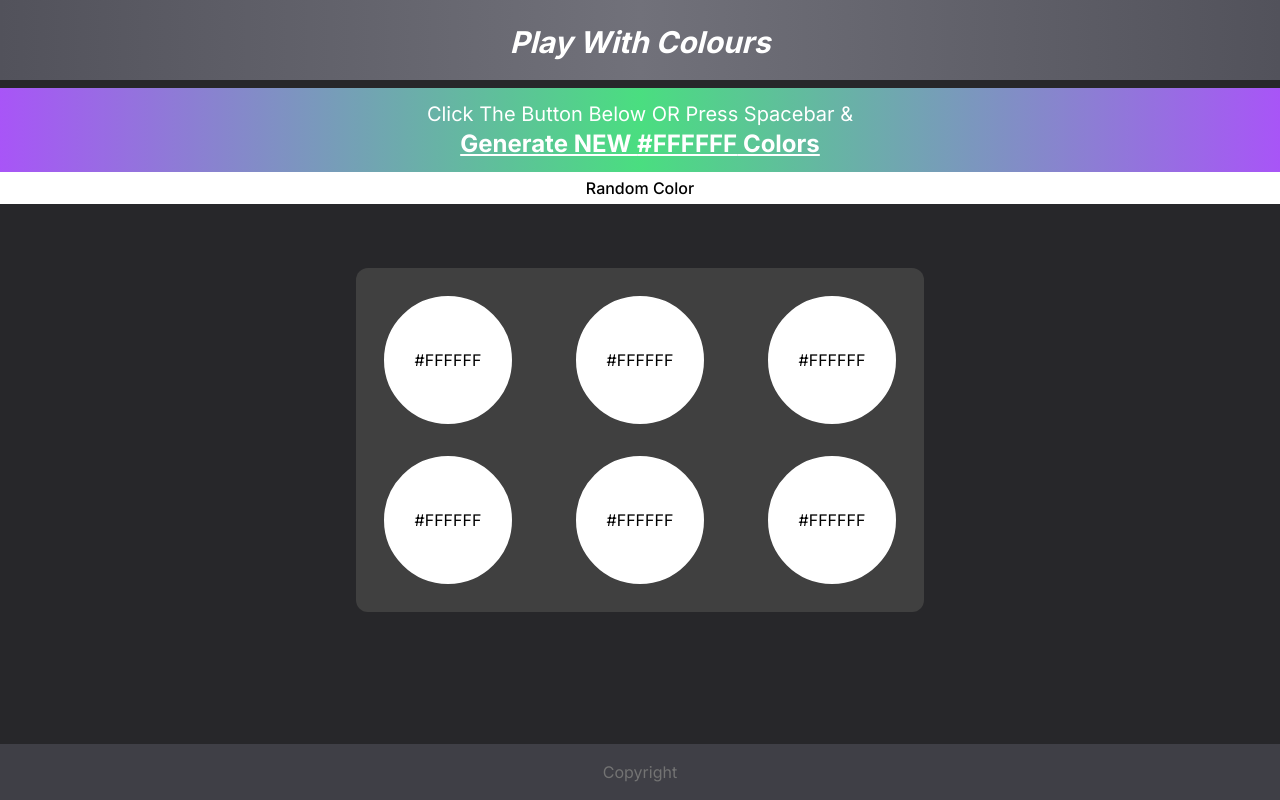
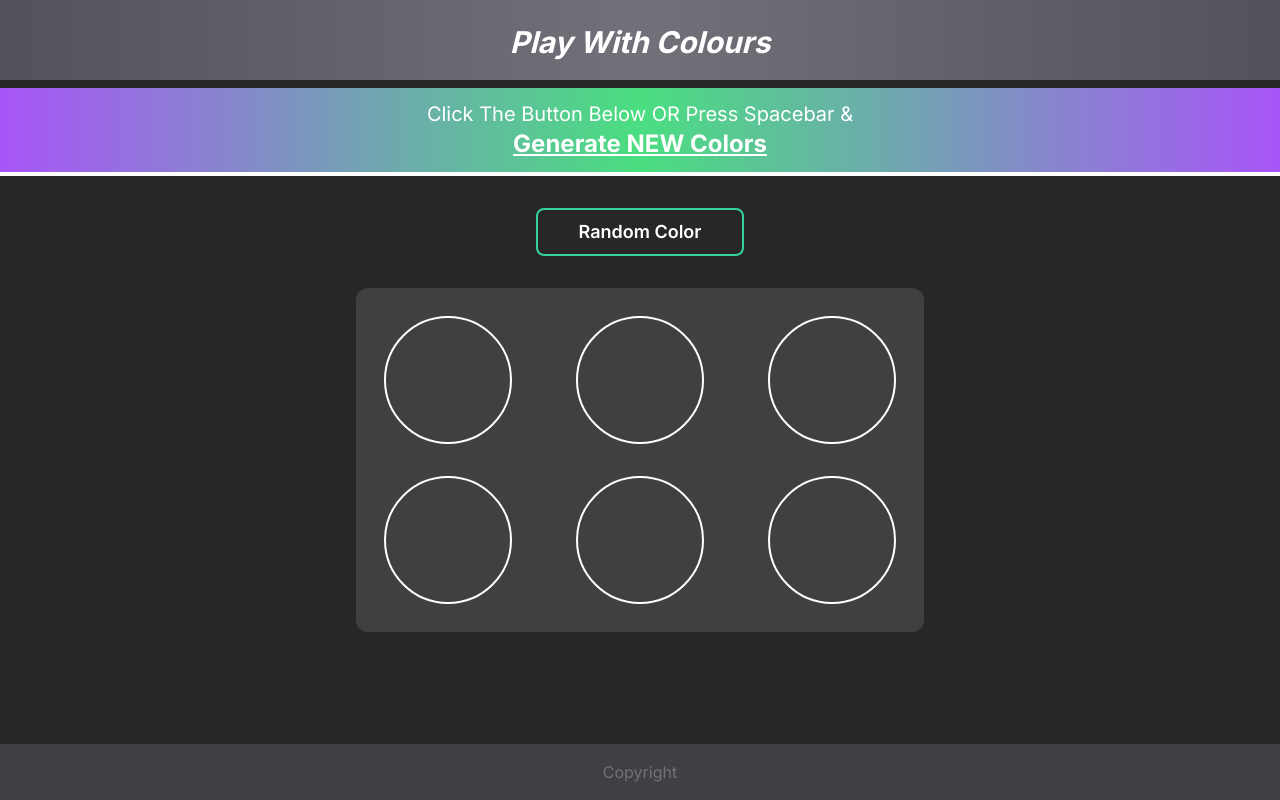
Before and after one commit to prantiranibanda/GuessColor, a Next.js app: page / in a window 1280 px wide. Built offline with nearby package versions, Linux system fonts and the light colour scheme.

Commit message:
Button style changed and bug fixed

```diff
--- a/src/app/page.js
+++ b/src/app/page.js
@@ -2,13 +2,15 @@
 import { useEffect, useState } from "react";
 
 export default function Home() {
-  const [generateColor, setGenerateColor] = useState("#FFFFFF");
-  const [c1, setC1] = useState("#FFFFFF");
-  const [c2, setC2] = useState("#FFFFFF");
-  const [c3, setC3] = useState("#FFFFFF");
-  const [c4, setC4] = useState("#FFFFFF");
-  const [c5, setC5] = useState("#FFFFFF");
-  const [c6, setC6] = useState("#FFFFFF");
+  const [generateColor, setGenerateColor] = useState("");
+  const [c1, setC1] = useState("");
+  const [c2, setC2] = useState("");
+  const [c3, setC3] = useState("");
+  const [c4, setC4] = useState("");
+  const [c5, setC5] = useState("");
+  const [c6, setC6] = useState("");
+  const [show, setShow] = useState(false);
+
 
   const generate = ()=>{
     let arr = [c1, c2, c3, c4, c5, c6];
@@ -39,20 +41,27 @@ export default function Home() {
   return (
     <>
       <div className={`${grad1} h-20 p-6 text-center font-bold text-3xl italic text-white`}>Play With Colours</div>
-      <div className={`text-white ${grad2} text-center p-3 mt-2 text-xl`}>
+      <div className={`text-white ${grad2} text-center p-3 mt-2 text-xl border-b-4 border-white`}>
         <div className="">Click The Button Below OR Press Spacebar &</div>
         <div className="font-bold text-2xl underline">Generate NEW {generateColor} Colors</div>
       </div>
-      <div className="bg-white p-1 font-medium text-center hover:underline cursor-pointer" onClick ={generateCol}>Random Color</div>
-      <div className="flex justify-center p-16">
-        <div className="grid grid-cols-3 gap-x-16 gap-y-8 bg-neutral-700 rounded-xl p-7">
-          <div style={{backgroundColor : `${c1}`}} className={`${circle}`}>{c1}</div>
-          <div style={{backgroundColor : `${c2}`}} className={`${circle}`}>{c2}</div>
-          <div style={{backgroundColor : `${c3}`}} className={`${circle}`}>{c3}</div>
-          <div style={{backgroundColor : `${c4}`}} className={`${circle}`}>{c4}</div>
-          <div style={{backgroundColor : `${c5}`}} className={`${circle}`}>{c5}</div>
-          <div style={{backgroundColor : `${c6}`}} className={`${circle}`}>{c6}</div>
-        </div>
+      <div className="flex justify-center">
+        <div className="w-52 mt-8 py-2 p-1 text-lg rounded-lg text-white border-2 border-emerald-400 hover:shadow-lg hover:shadow-emerald-400/50 font-semibold text-center cursor-pointer" onClick ={()=>{if(show === false) generateCol();}}>Random Color</div>
+      </div>
+      <div className="flex justify-center p-8">
+        {!show && <div className="grid grid-cols-3 gap-x-16 gap-y-8 bg-neutral-700 rounded-xl p-7">
+          <div onClick={()=>{if(generateColor !== ""){if(c1 === generateColor) {alert("You WIN !!"); setShow(true);} else alert("You LOOSE")} else{alert("Gererate the color first !!")}}} style={{backgroundColor : `${c1}`}} className={`${circle} cursor-pointer`}>{c1}</div>
+          <div onClick={()=>{if(generateColor !== ""){if(c2 === generateColor) {alert("You WIN !!"); setShow(true);} else alert("You LOOSE")} else{alert("Gererate the color first !!")}}} style={{backgroundColor : `${c2}`}} className={`${circle} cursor-pointer`}>{c2}</div>
+          <div onClick={()=>{if(generateColor !== ""){if(c3 === generateColor) {alert("You WIN !!"); setShow(true);} else alert("You LOOSE")} else{alert("Gererate the color first !!")}}} style={{backgroundColor : `${c3}`}} className={`${circle} cursor-pointer`}>{c3}</div>
+          <div onClick={()=>{if(generateColor !== ""){if(c4 === generateColor) {alert("You WIN !!"); setShow(true);} else alert("You LOOSE")} else{alert("Gererate the color first !!")}}} style={{backgroundColor : `${c4}`}} className={`${circle} cursor-pointer`}>{c4}</div>
+          <div onClick={()=>{if(generateColor !== ""){if(c5 === generateColor) {alert("You WIN !!"); setShow(true);} else alert("You LOOSE")} else{alert("Gererate the color first !!")}}} style={{backgroundColor : `${c5}`}} className={`${circle} cursor-pointer`}>{c5}</div>
+          <div onClick={()=>{if(generateColor !== ""){if(c6 === generateColor) {alert("You WIN !!"); setShow(true);} else alert("You LOOSE")} else{alert("Gererate the color first !!")}}} style={{backgroundColor : `${c6}`}} className={`${circle} cursor-pointer`}>{c6}</div>
+        </div>}
+        {show && ((c1 === generateColor) || (c2 === generateColor) || (c3 === generateColor) || (c4 === generateColor) || (c5 === generateColor) || (c6 === generateColor)) && <div>
+          <div className="p-10 rounded-lg border-2 border-white text-lg font-semibold" style={{backgroundColor : `${generateColor}`}}>You Win</div>
+          <div onClick={()=>{setShow(false);setC1("");setC2("");setC3("");setC4("");setC5("");setC6("");setGenerateColor("");}} className="text-center text-white text-lg font-semibold px-4 py-2 border-2 border-blue-400 hover:shadow-lg hover:shadow-blue-400/50 rounded-lg mt-10">End game</div>
+          </div>
+        }
       </div>
       <div className="fixed bottom-0 bg-zinc-700 p-4 w-full text-center text-neutral-500">Copyright</div>
     </>
```
